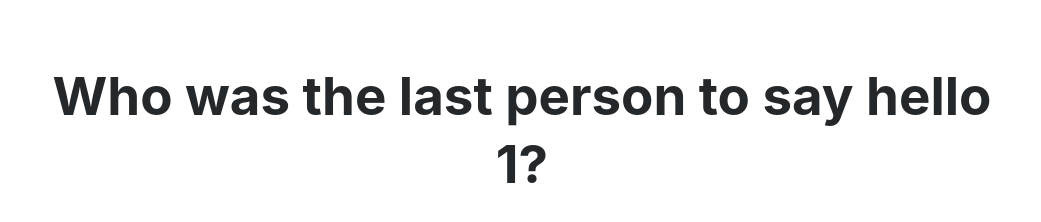
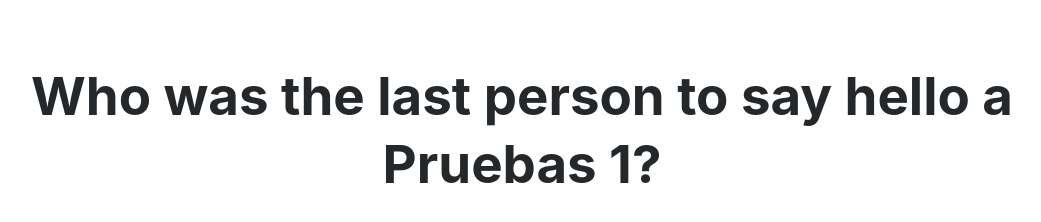
Before and after one commit to SistemasTecTlaxiaco/WalleTec3.0, a website built with Parcel: page src/index.html in a window 1280 px wide. Shown: the whole page, without its empty margins (118-1159 px from the left). Built offline with nearby package versions, Linux system fonts and the light colour scheme; what near-api-js would draw is missing.

Commit message:
Realizando cambios a pruebas

```diff
--- a/src/index.html
+++ b/src/index.html
@@ -6,7 +6,7 @@
   <link rel="stylesheet" href="styles.css">
 </head>
 <body>
-  <h1><a id="who" target="_blank">Who</a> was the last person to say hello 1?</h1>
+  <h1><a id="who" target="_blank">Who</a> was the last person to say hello a Pruebas 1?</h1>
   <button id="sign-in" class="signed-out" style="display: none">
     Sign in with NEAR to find out!
   </button>
```
